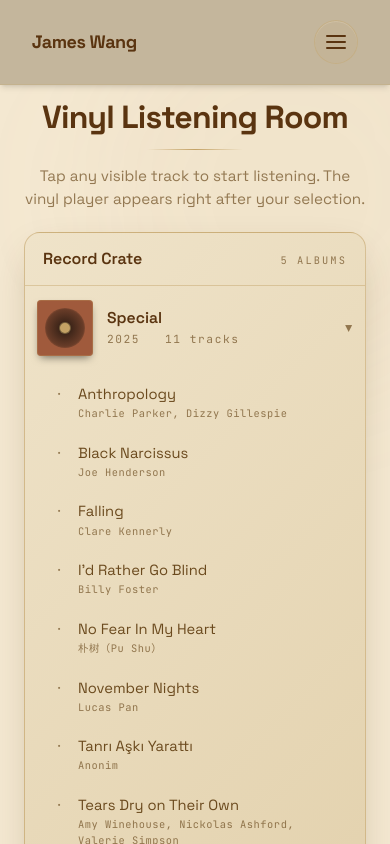
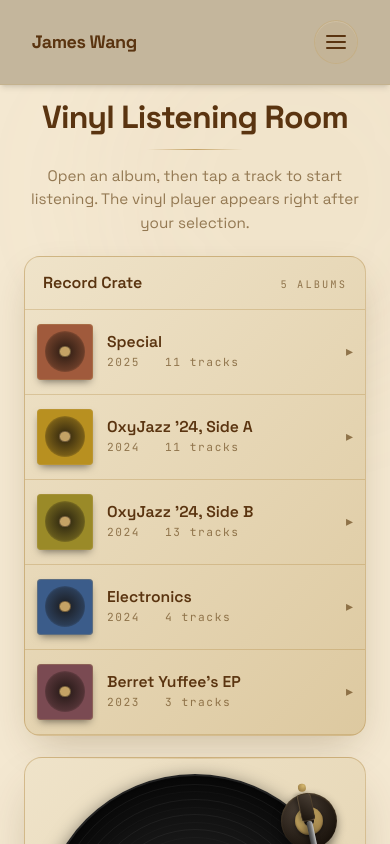
Before and after one commit to Jamesprocode/Personal-Website, a React (Vite) app: page /music in a window 390 px wide. Shown: the top 844 px of the page. Built offline with nearby package versions, Linux system fonts and the light colour scheme.

Commit message:
mobile music selection change

```diff
--- a/src/i18n/en.json
+++ b/src/i18n/en.json
@@ -53,7 +53,7 @@
   "timeline.tooltipPinned": "pinned",
   "music.heading": "Vinyl Listening Room",
   "music.intro": "Pick an album from the crate on the right and click a track to start playing. A floating record follows you across the site — click to pause, drag to move, double-click to come back.",
-  "music.introMobile": "Tap any visible track to start listening. The vinyl player appears right after your selection.",
+  "music.introMobile": "Open an album, then tap a track to start listening. The vinyl player appears right after your selection.",
   "music.streaming.kicker": "Also on streaming",
   "music.streaming.album": "OxyJazz '23",
   "music.streaming.body": "Released earlier with the Occidental College Chamber Jazz ensemble — stream the full album on your preferred service.",
--- a/src/pages/Music/AlbumBrowser.jsx
+++ b/src/pages/Music/AlbumBrowser.jsx
@@ -319,19 +319,18 @@ function AlbumBrowser({
 }) {
   const { t } = useTranslation();
   const reduceMotion = useReducedMotion();
-  const isMobile = useIsMobile();
   const { isDark } = useTheme();
   // Start with every album collapsed by default. The one exception: if a
   // track is already playing when this view (re)mounts — e.g. the visitor
   // navigated away with the floating record still spinning and came back —
   // open the album that track belongs to so they land on what's playing.
   const [manualExpandedId, setManualExpandedId] = useState(undefined);
-  const defaultMobileAlbumId = albums.some((album) => album.id === DEFAULT_MOBILE_ALBUM_ID)
+  const defaultAlbumId = albums.some((album) => album.id === DEFAULT_MOBILE_ALBUM_ID)
     ? DEFAULT_MOBILE_ALBUM_ID
     : albums[0]?.id;
   const expandedId = manualExpandedId !== undefined
     ? manualExpandedId
-    : (activeAlbumId || (defaultOpenFirstAlbum || isMobile ? defaultMobileAlbumId : null));
+    : (activeAlbumId || (defaultOpenFirstAlbum ? defaultAlbumId : null));
   const [sleeveAlbum, setSleeveAlbum] = useState(null);
 
   // Crate body matches the turntable deck: light cream-wood in light mode,
--- a/src/pages/Music/Music.jsx
+++ b/src/pages/Music/Music.jsx
@@ -184,7 +184,6 @@ function Music() {
                 isPlaying={isPlaying}
                 isBuffering={isBuffering}
                 onSelectTrack={handleSelectTrackAndRevealPlayer}
-                defaultOpenFirstAlbum={isStacked}
               />
             </Motion.div>
           </div>
```
Also changed, not shown: src/i18n/zh.json.
